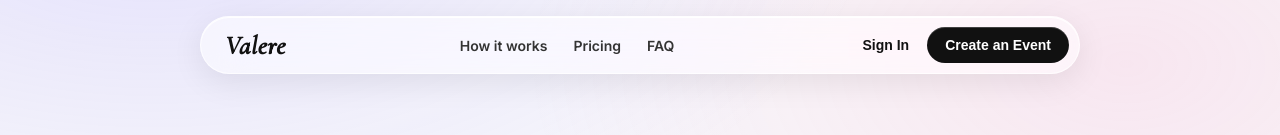
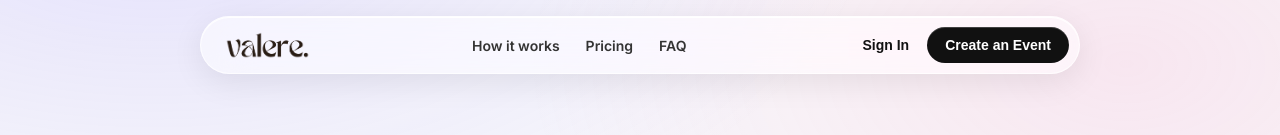
Before and after one commit to GeorgeWalkerPhillips/image-uploader, a React (Create React App) app: page / in a window 1280 px wide. Shown: the top 135 px of the page. Built offline with nearby package versions, Linux system fonts and the light colour scheme; no server answers.

Commit message:
Logo update

```diff
--- a/src/AdminEventManager.js
+++ b/src/AdminEventManager.js
@@ -373,7 +373,9 @@ function AdminEventManager() {
 
       <div className={styles.adminHeader}>
         <div>
-          <Link to="/" className={styles.headerBrand}>Valere</Link>
+          <Link to="/" className={styles.headerBrand}>
+            <img src="/valere_logo.png" alt="valere" className={styles.headerBrandLogo} />
+          </Link>
           <h1>Your Events</h1>
         </div>
         <UserBadge />
--- a/src/AdminEventManager.module.css
+++ b/src/AdminEventManager.module.css
@@ -27,18 +27,20 @@
 
 .headerBrand {
   display: block;
-  font-family: 'Cormorant Garamond', Georgia, serif;
-  font-size: 18px;
-  font-style: italic;
-  font-weight: 600;
-  letter-spacing: 0.02em;
-  color: #999;
   text-decoration: none;
-  margin-bottom: 4px;
+  margin-bottom: 6px;
 }
 
-.headerBrand:hover {
-  color: #111;
+.headerBrandLogo {
+  display: block;
+  height: 20px;
+  width: auto;
+  opacity: 0.55;
+  transition: opacity 0.15s ease;
+}
+
+.headerBrand:hover .headerBrandLogo {
+  opacity: 1;
 }
 
 .adminHeader h1 {
--- a/src/LandingPage.js
+++ b/src/LandingPage.js
@@ -108,7 +108,13 @@ function LandingPage() {
       />
 
       <header className={styles.landingNav}>
-        <span className={styles.landingNavBrand}>Valere</span>
+        <img
+          className={styles.landingNavBrand}
+          src="/valere_logo.png"
+          alt="valere"
+          width="85"
+          height="28"
+        />
         <nav className={styles.landingNavLinks}>
           <a href="#how-it-works">How it works</a>
           <a href="#pricing">Pricing</a>
--- a/src/LandingPage.module.css
+++ b/src/LandingPage.module.css
@@ -34,12 +34,10 @@
 }
 
 .landingNavBrand {
-  font-family: 'Cormorant Garamond', Georgia, serif;
-  font-size: 26px;
-  font-style: italic;
-  font-weight: 600;
-  letter-spacing: 0.02em;
-  white-space: nowrap;
+  display: block;
+  height: 28px;
+  width: auto;
+  flex-shrink: 0;
 }
 
 .landingNavLinks {
--- a/src/LegalPage.module.css
+++ b/src/LegalPage.module.css
@@ -19,14 +19,14 @@
 
 .brand {
   display: inline-block;
-  font-family: 'Cormorant Garamond', Georgia, serif;
-  font-size: 28px;
-  font-style: italic;
-  font-weight: 600;
-  color: #111;
   text-decoration: none;
-  letter-spacing: 0.02em;
   margin-bottom: 24px;
+}
+
+.brand img {
+  display: block;
+  height: 30px;
+  width: auto;
 }
 
 .legalCard h1 {
--- a/src/Login.js
+++ b/src/Login.js
@@ -139,7 +139,7 @@ function Login() {
       <div className={styles.loginContainer}>
         <div className={styles.loginCard}>
           <Link to="/" className={styles.brand}>
-            Valere
+            <img src="/valere_logo.png" alt="valere" />
           </Link>
           <p className={styles.subtitle}>Enter your email and we'll send you a reset link</p>
 
@@ -171,7 +171,7 @@ function Login() {
     <div className={styles.loginContainer}>
       <div className={styles.loginCard}>
         <Link to="/" className={styles.brand}>
-          Valere
+          <img src="/valere_logo.png" alt="valere" />
         </Link>
         <p className={styles.subtitle}>
           {view === 'signup' ? 'Create an account to host events' : 'Sign in to manage your events'}
--- a/src/Login.module.css
+++ b/src/Login.module.css
@@ -22,14 +22,15 @@
 
 .brand {
   display: inline-block;
-  font-family: 'Cormorant Garamond', Georgia, serif;
-  font-size: 32px;
-  font-style: italic;
-  font-weight: 600;
-  color: #111;
   text-decoration: none;
-  letter-spacing: 0.02em;
   margin-bottom: 8px;
+}
+
+.brand img {
+  display: block;
+  height: 34px;
+  width: auto;
+  margin: 0 auto;
 }
 
 .subtitle {
--- a/src/PrivacyPolicy.js
+++ b/src/PrivacyPolicy.js
@@ -12,7 +12,7 @@ function PrivacyPolicy() {
     <div className={styles.legalContainer}>
       <div className={styles.legalCard}>
         <Link to="/" className={styles.brand}>
-          Valere
+          <img src="/valere_logo.png" alt="valere" />
         </Link>
         <h1>Privacy Policy</h1>
         <p className={styles.updatedAt}>Last updated: {new Date().toLocaleDateString('en-ZA', { year: 'numeric', month: 'long', day: 'numeric' })}</p>
--- a/src/RefundPolicy.js
+++ b/src/RefundPolicy.js
@@ -12,7 +12,7 @@ function RefundPolicy() {
     <div className={styles.legalContainer}>
       <div className={styles.legalCard}>
         <Link to="/" className={styles.brand}>
-          Valere
+          <img src="/valere_logo.png" alt="valere" />
         </Link>
         <h1>Refund and Cancellation Policy</h1>
         <p className={styles.updatedAt}>Last updated: {new Date().toLocaleDateString('en-ZA', { year: 'numeric', month: 'long', day: 'numeric' })}</p>
--- a/src/ResetPassword.js
+++ b/src/ResetPassword.js
@@ -45,7 +45,7 @@ function ResetPassword() {
     <div className={styles.loginContainer}>
       <div className={styles.loginCard}>
         <Link to="/" className={styles.brand}>
-          Valere
+          <img src="/valere_logo.png" alt="valere" />
         </Link>
         <p className={styles.subtitle}>Choose a new password</p>
 
--- a/src/Terms.js
+++ b/src/Terms.js
@@ -12,7 +12,7 @@ function Terms() {
     <div className={styles.legalContainer}>
       <div className={styles.legalCard}>
         <Link to="/" className={styles.brand}>
-          Valere
+          <img src="/valere_logo.png" alt="valere" />
         </Link>
         <h1>Terms and Conditions</h1>
         <p className={styles.updatedAt}>Last updated: {new Date().toLocaleDateString('en-ZA', { year: 'numeric', month: 'long', day: 'numeric' })}</p>
```
Also changed, not shown: public/valere_logo.png (added), public/valere_logo.source.png (added).
